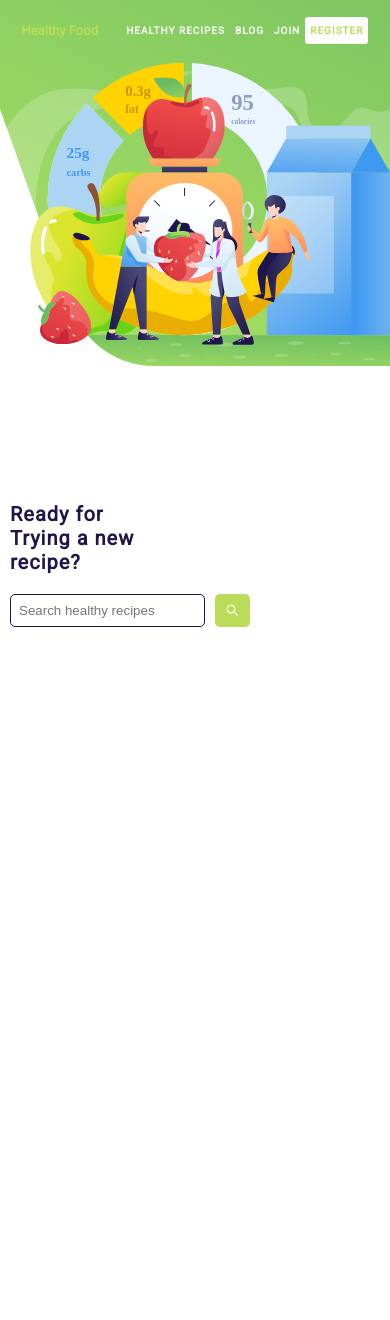
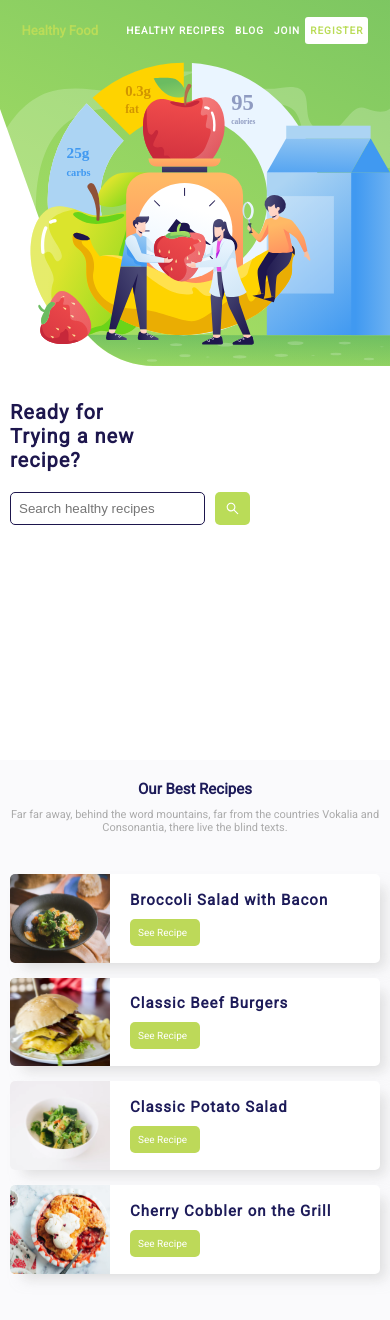
Before and after one commit to NicholasTavares/healthy_food, a React (Create React App) app: page / in a window 390 px wide. Shown: the top 1320 px of the page. Before the commit the page ends 844 px from the top, so only its background shows below. Built offline with nearby package versions, Linux system fonts and the light colour scheme.

Commit message:
feat: add section Best Recipes mobile small

```diff
--- a/src/App.jsx
+++ b/src/App.jsx
@@ -1,9 +1,11 @@
+import BestRecipes from "./sections/BestRecipes";
 import Home from "./sections/Home";
 
 function App() {
   return (
     <main style={{display: 'flex', flexDirection: 'column'}}>
       <Home />
+      <BestRecipes />
     </main>
   );
 }
--- a/src/css/style.css
+++ b/src/css/style.css
@@ -24,6 +24,9 @@ html {
   display: grid;
   grid-template-rows: repeat(2, 1fr);
   height: 100vh; }
+  @media (min-width: 23.43em) {
+    .section-home {
+      height: 90vh; } }
   .section-home__illustration {
     position: absolute;
     z-index: 0;
@@ -33,6 +36,9 @@ html {
       width: 110%; }
   .section-home__form {
     margin-top: 6rem; }
+    @media (min-width: 23.43em) {
+      .section-home__form {
+        margin-top: 0rem; } }
     .section-home__form__title {
       color: #1d164d;
       font-weight: bold;
@@ -59,6 +65,29 @@ html {
         .section-home__form__container-text-button__button > svg {
           color: white;
           font-size: 1.5rem; }
+
+.section-bestRecipes {
+  background-color: #FAFAFC;
+  position: relative;
+  display: flex;
+  flex-direction: column;
+  height: 100vh; }
+  .section-bestRecipes__message {
+    display: flex;
+    align-items: center;
+    flex-direction: column; }
+    .section-bestRecipes__message > h2 {
+      color: #1D1B59;
+      margin-bottom: 1rem; }
+    .section-bestRecipes__message > span {
+      color: #aaaaaa;
+      text-align: center;
+      font-size: 1.1rem; }
+  .section-bestRecipes__recipes-container {
+    display: grid;
+    grid-template-rows: repeat(4, 1fr);
+    grid-template-columns: repeat(1, 1fr);
+    grid-gap: 1.5rem; }
 
 .header {
   display: flex;
@@ -91,6 +120,33 @@ html {
         color: #BADC58;
         background-color: white; }
 
+.best-recipe-container {
+  display: flex;
+  overflow: hidden;
+  border-radius: 0.5rem;
+  background-color: white;
+  box-shadow: 9px 9px 13px -4px rgba(204, 204, 204, 0.61); }
+  .best-recipe-container__img {
+    width: 10rem; }
+  .best-recipe-container__title-container {
+    display: flex;
+    flex-direction: column;
+    justify-content: center;
+    flex: 1;
+    padding: 0 2rem; }
+    .best-recipe-container__title-container__title {
+      color: #1D1B59;
+      font-size: 1.5rem;
+      letter-spacing: 0.1rem;
+      margin-bottom: 1rem; }
+    .best-recipe-container__title-container__input {
+      width: 7rem;
+      border-radius: 0.5rem;
+      background-color: #BDD959;
+      color: white;
+      padding: 0.8rem;
+      cursor: pointer; }
+
 .container {
   padding: 2rem 1rem;
   z-index: 1; }
--- a/src/sass/abstracts/_variables.scss
+++ b/src/sass/abstracts/_variables.scss
@@ -1 +1 @@
-$background-section: #f7f7f7;
+$background-best-recipes: #FAFAFC;
--- /dev/null
+++ b/src/sass/sections/_bestRecipes.scss
@@ -0,0 +1,30 @@
+.section-bestRecipes {
+  background-color: $background-best-recipes;
+  display: flex;
+  flex-direction: column;
+  min-height: 100vh;
+
+  &__message {
+    display: flex;
+    align-items: center;
+    flex-direction: column;
+
+    & > h2 {
+      color: #1D1B59;
+      margin-bottom: 1rem;
+    }
+
+    & > span {
+      color: rgb(170, 170, 170);
+      text-align: center;
+      font-size: 1.1rem;
+    }
+  }
+
+  &__recipes-container {
+    display: grid;
+    grid-template-rows: repeat(4, 1fr);
+    grid-template-columns: repeat(1, 1fr);
+    grid-gap: 1.5rem;
+  }
+}
--- /dev/null
+++ b/src/sections/BestRecipes.jsx
@@ -0,0 +1,51 @@
+import React from 'react'
+import BestRecipe from '../components/BestRecipe'
+import comida1 from '../img/comida_1.svg'
+import comida2 from '../img/comida_2.svg'
+import comida3 from '../img/comida_3.svg'
+import comida4 from '../img/comida_4.svg'
+
+const BestRecipes = () => {
+
+  const recipes = [
+    {
+      id: 1,
+      name: 'Broccoli Salad with Bacon',
+      photo: comida1
+    },
+    {
+      id: 2,
+      name: 'Classic Beef Burgers',
+      photo: comida2
+    },
+    {
+      id: 3,
+      name: 'Classic Potato Salad',
+      photo: comida3
+    },
+    {
+      id: 4,
+      name: 'Cherry Cobbler on the Grill',
+      photo: comida4
+    },
+  ]
+
+  return (
+    <section className='section-bestRecipes'>
+      <div className="container section-bestRecipes__message">
+        <h2>Our Best Recipes</h2>
+        <span>
+          Far far away, behind the word mountains, far from the countries
+          Vokalia and Consonantia, there live the blind texts.
+        </span>
+      </div>
+      <div className="container section-bestRecipes__recipes-container">
+        {recipes && recipes.map(recipe => (
+          <BestRecipe name={recipe.name} photo={recipe.photo} />
+        ))}
+      </div>
+    </section>
+  )
+}
+
+export default BestRecipes
```
Also changed, not shown: src/sass/sections/_home.scss (+8 -0 lines).
